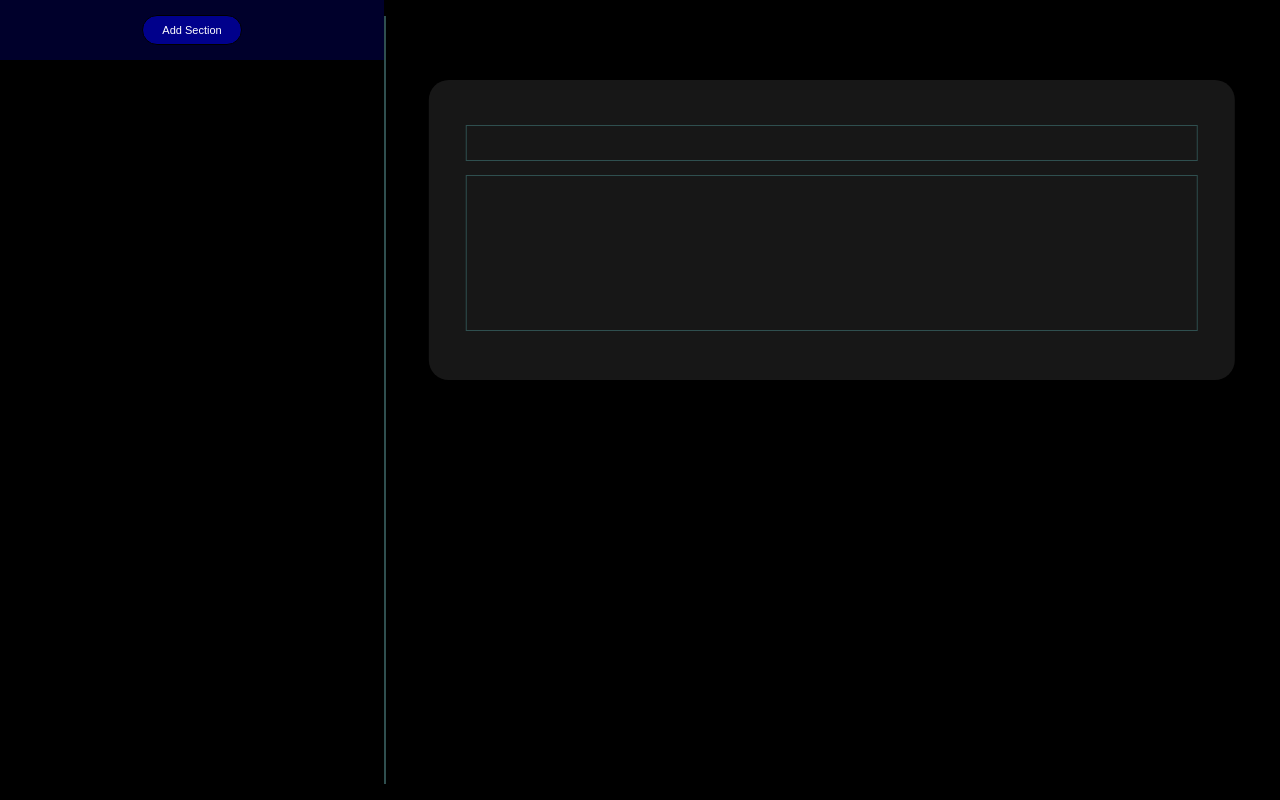
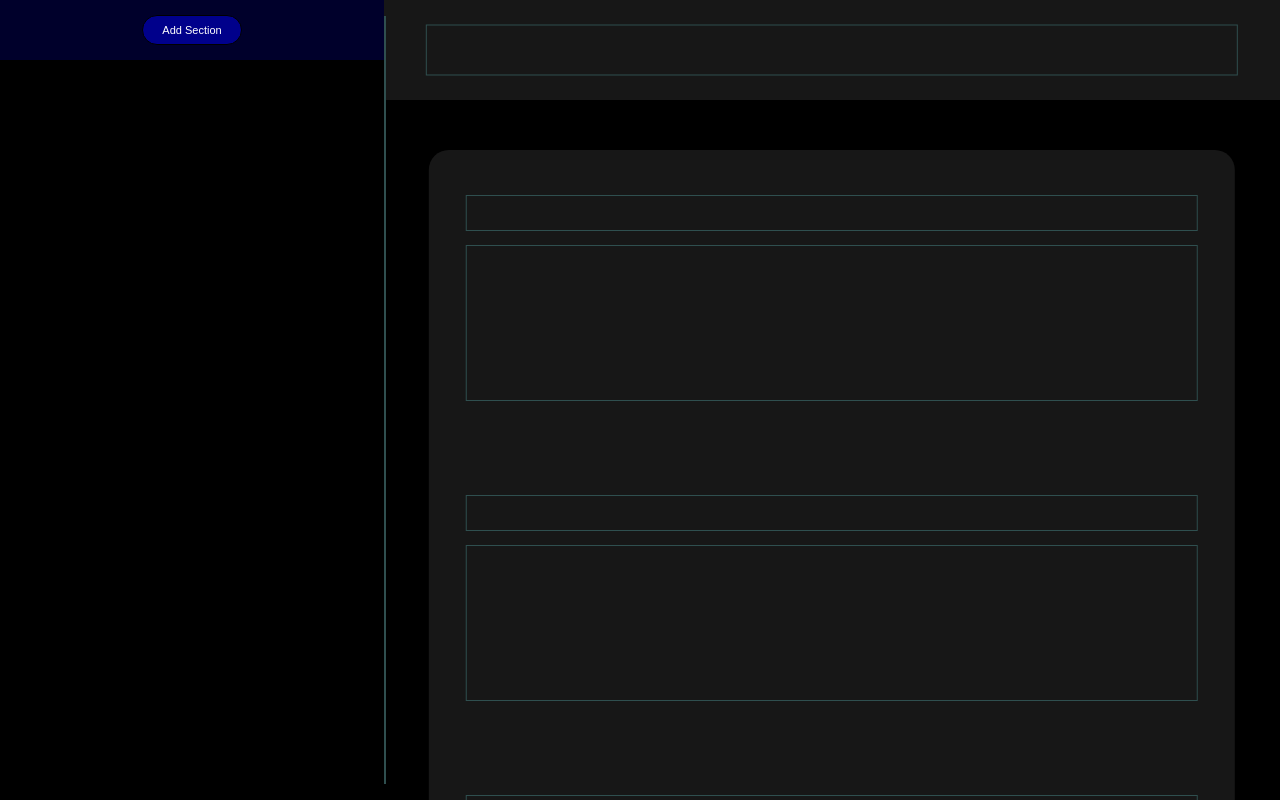
Before and after one commit to Howard-GitHub/TestCreator, a React (Create React App) app: page / in a window 1280 px wide. Shown: the top 800 px of the page. Built offline with nearby package versions, Linux system fonts and the light colour scheme.

Commit message:
Chore: Create textarea for the title of a section

```diff
--- a/src/components/SectionContent/ProblemInput/ProblemInput.jsx
+++ b/src/components/SectionContent/ProblemInput/ProblemInput.jsx
@@ -2,7 +2,7 @@ import AnswerInput from './AnswerInput/AnswerInput';
 import PromptInput from './PromptInput/PromptInput';
 import './ProblemInput.css';
 
-const ProblemInput = () => {
+const ProblemInput = ({id}) => {
     return (
         <div className="problem-input-container">
             <div className="problem-input">
--- a/src/components/SectionContent/SectionContent.css
+++ b/src/components/SectionContent/SectionContent.css
@@ -7,7 +7,7 @@
 
 .section-content {
     position: relative;
-    top: 10%;
+    top: 50px;
     left: 50%;
     transform: translate(-50%, 0%);
     background-color: rgb(23, 23, 23);
--- a/src/components/SectionContent/SectionContent.jsx
+++ b/src/components/SectionContent/SectionContent.jsx
@@ -1,11 +1,31 @@
+import {useState} from 'react';
 import ProblemInput from './ProblemInput/ProblemInput';
 import './SectionContent.css'
+import TitleInput from './TitleInput/TitleInput';
 
 const SectionContent = () => {
+    const [problemInput, setProblemInput] = useState([]);
+    const [title, setTitle] = useState(null);
+
     return (
         <div className="section-content-container">
+            <TitleInput
+                title={title}
+            />
             <div className="section-content">
+                {problemInput.map((problemInput) => {
+                    <ProblemInput
+                        key={problemInput.id}
+                        id={problemInput.id}
+                    />
+                })}
                 <ProblemInput/>
+                <ProblemInput/>
+                <ProblemInput/>
+                <ProblemInput/>
+                <ProblemInput/>
+                <ProblemInput/>
+
             </div>
             <div className="resize-line"/>
         </div>
--- /dev/null
+++ b/src/components/SectionContent/TitleInput/TitleInput.css
@@ -0,0 +1,18 @@
+.title-input-container {
+    position: relative;
+    height: 100px;
+    width: 100%;
+    background-color: rgb(23, 23, 23);
+}
+
+.title-input {
+    position: relative;
+    background-color: transparent;
+    resize: none;
+    border: 1px solid darkslategray;
+    top: 50%;
+    left: 50%;
+    transform: translate(-50%, -50%);
+    width: 90%;
+    height: 45px;
+}
--- /dev/null
+++ b/src/components/SectionContent/TitleInput/TitleInput.jsx
@@ -0,0 +1,14 @@
+import './TitleInput.css';
+
+const TitleInput = ({title}) => {
+    return (
+        <div className="title-input-container">
+            <textarea
+                className="title-input"
+                value={title}
+            />
+        </div>
+    );
+}
+
+export default TitleInput;
```
